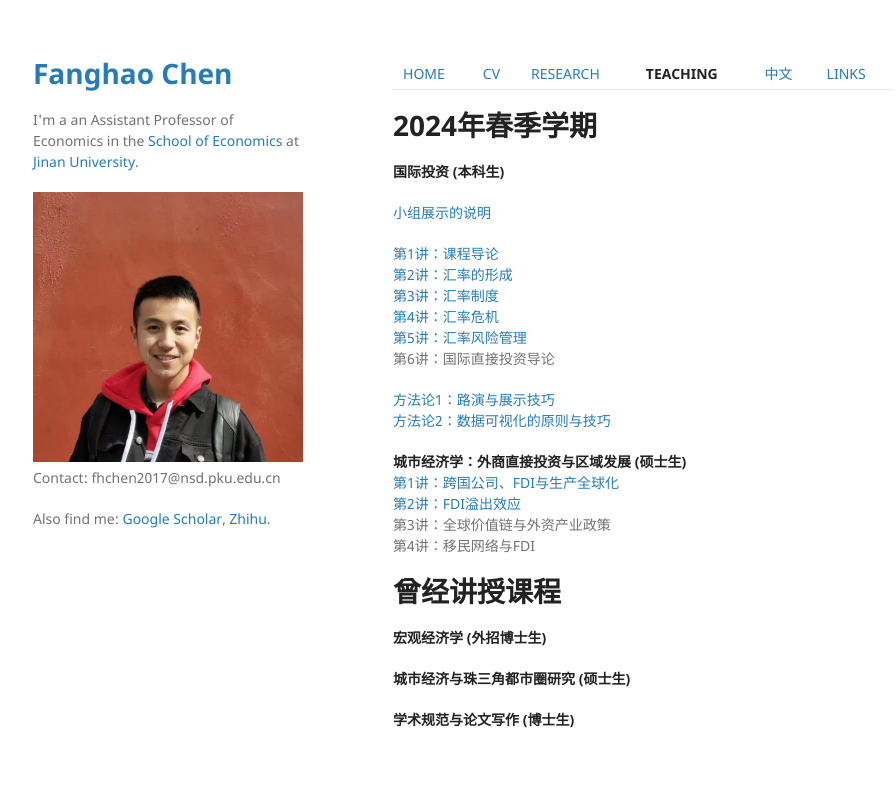
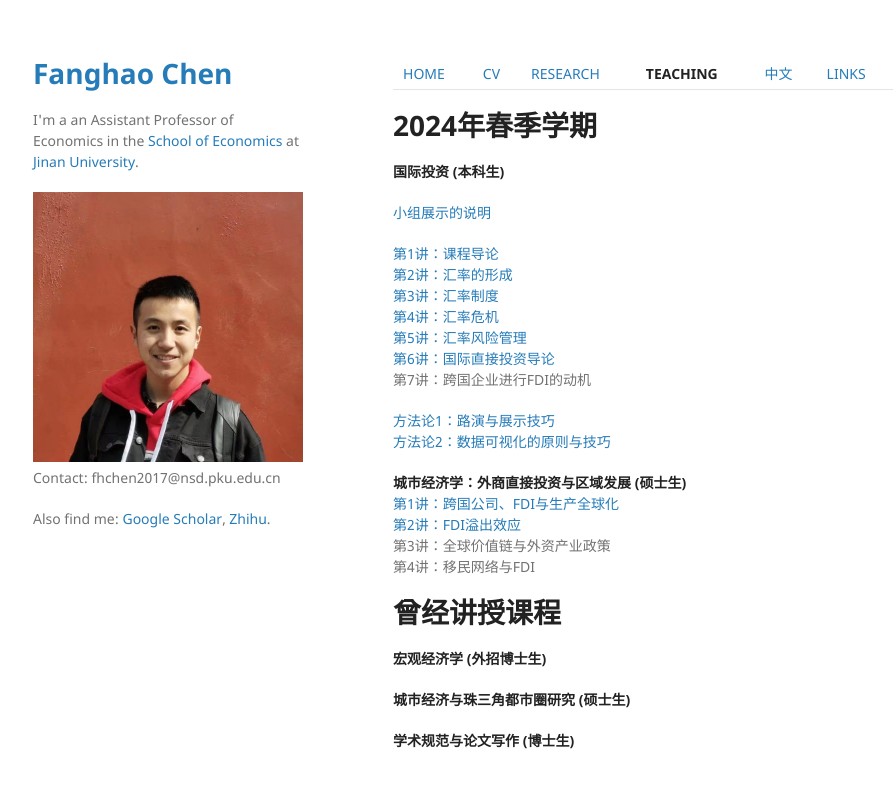
Before and after one commit to FanghaoChen/homepage, a Jekyll site: the page built from teaching.md, in a window 1280 px wide. Shown: the top 788 px of the page, without its empty margins (177-1073 px from the left). Built offline with Jekyll 4.4.1, drawn with Linux system fonts in a browser that asks for light colours; our own code applies the rules of GitHub Pages for plain Markdown files.

Commit message:
Update teaching.md

```diff
--- a/teaching.md
+++ b/teaching.md
@@ -11,7 +11,8 @@
 [第3讲：汇率制度](./assets/第3讲_汇率制度.pdf) <br/>
 [第4讲：汇率危机](./assets/第4讲_汇率危机.pdf) <br/>
 [第5讲：汇率风险管理](./assets/第5讲_汇率风险管理.pdf) <br/>
-第6讲：国际直接投资导论
+[第6讲：国际直接投资导论](./assets/第6讲_国际直接投资导论.pdf) <br/>
+第7讲：跨国企业进行FDI的动机 <br/>
 
 [方法论1：路演与展示技巧](./assets/方法论1_路演与展示技巧.pdf) <br/>
 [方法论2：数据可视化的原则与技巧](./assets/方法论2_数据可视化的原则与技巧.pdf)
```
